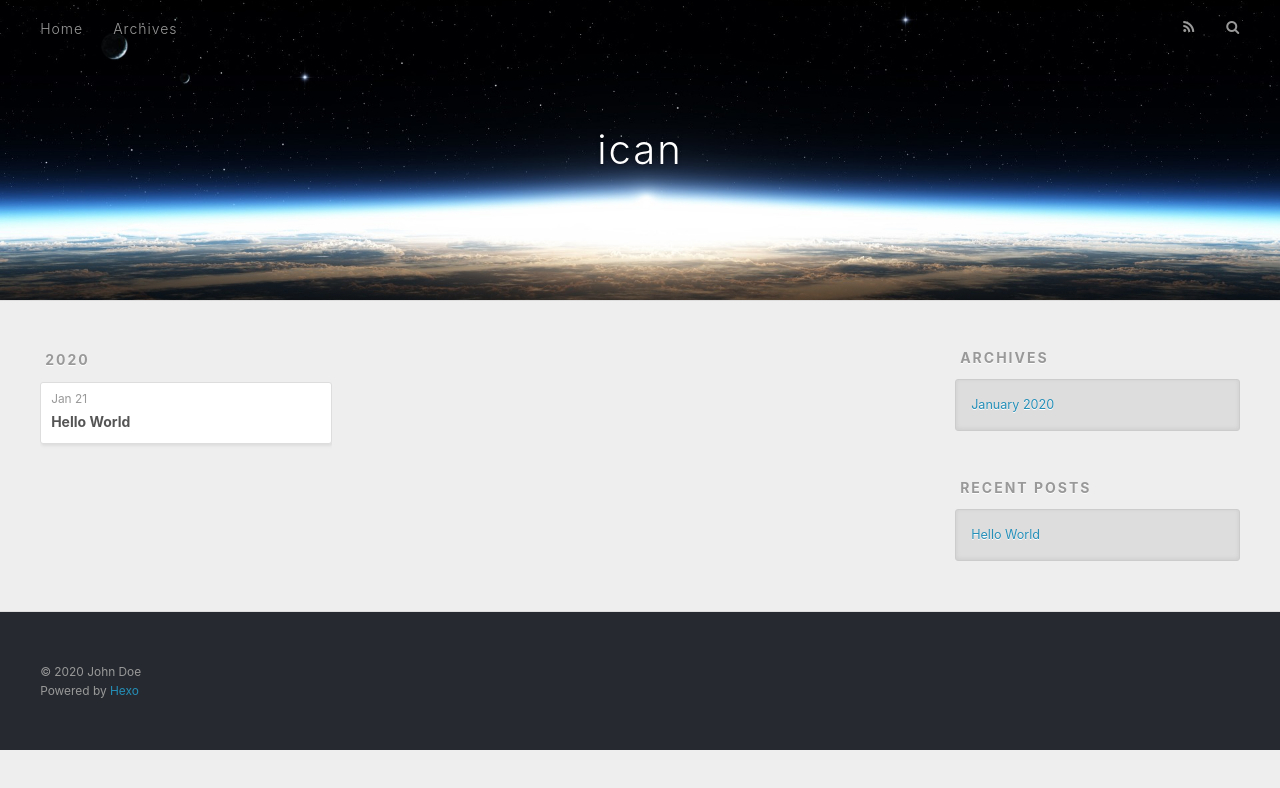
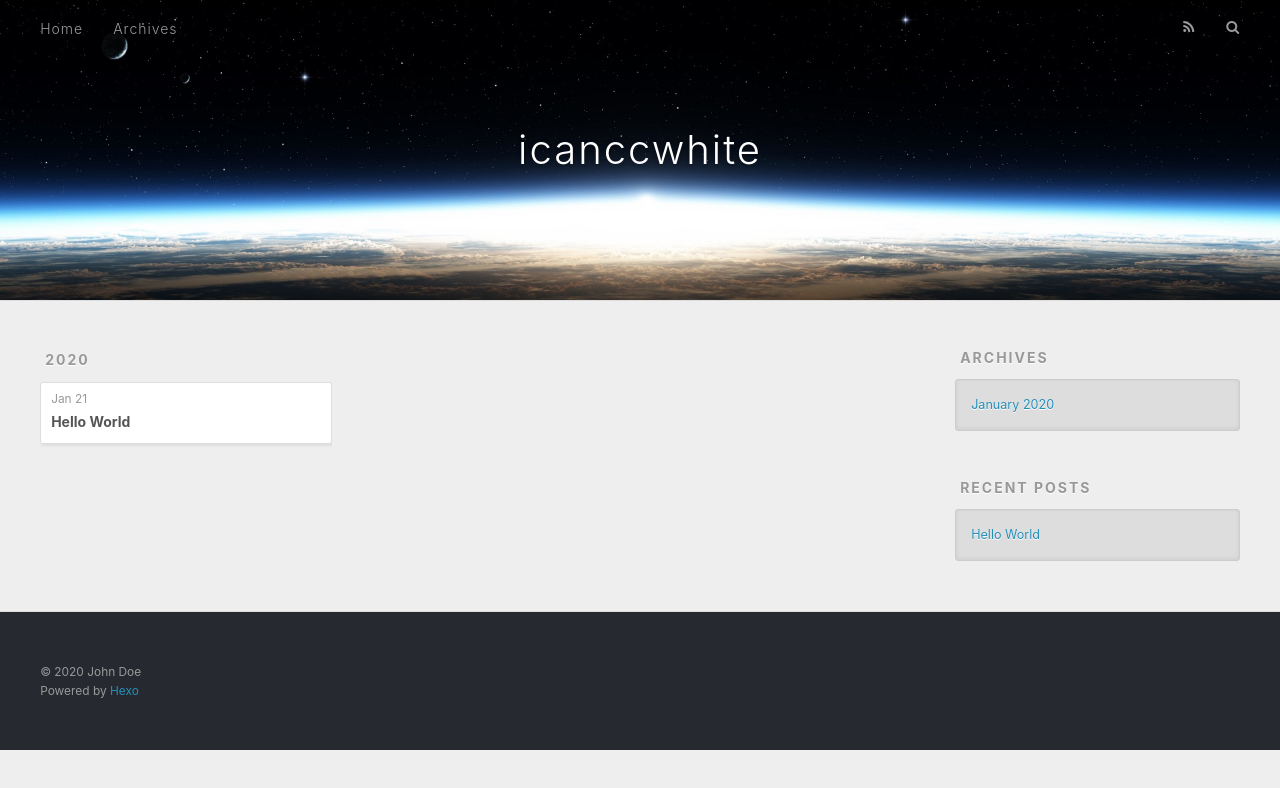
Before and after one commit to icanccwhite/icanccwhite.github.io, a plain HTML site: page archives/2020/01/index.html in a window 1280 px wide. Drawn offline with nearby package versions, Linux system fonts and the light colour scheme.

Commit message:
Site updated: 2020-01-21 14:26:50

```diff
--- a/archives/2020/01/index.html
+++ b/archives/2020/01/index.html
@@ -5,17 +5,17 @@
 
 
 
-  <title>Archives: 2020/1 | ican</title>
+  <title>Archives: 2020/1 | icanccwhite</title>
   <meta name="viewport" content="width=device-width, initial-scale=1, maximum-scale=1">
   <meta property="og:type" content="website">
-<meta property="og:title" content="ican">
+<meta property="og:title" content="icanccwhite">
 <meta property="og:url" content="http://yoursite.com/archives/2020/01/index.html">
-<meta property="og:site_name" content="ican">
+<meta property="og:site_name" content="icanccwhite">
 <meta property="og:locale" content="en_US">
 <meta property="article:author" content="John Doe">
 <meta name="twitter:card" content="summary">
 
-    <link rel="alternate" href="/atom.xml" title="ican" type="application/atom+xml">
+    <link rel="alternate" href="/atom.xml" title="icanccwhite" type="application/atom+xml">
 
 
     <link rel="icon" href="/favicon.png">
@@ -36,7 +36,7 @@
   <div id="header-outer" class="outer">
     <div id="header-title" class="inner">
       <h1 id="logo-wrap">
-        <a href="/" id="logo">ican</a>
+        <a href="/" id="logo">icanccwhite</a>
       </h1>
 
     </div>
```
Also changed, not shown: 2020/01/21/hello-world/index.html (+4 -4 lines), archives/2020/index.html (+5 -5 lines), archives/index.html (+5 -5 lines), index.html (+5 -5 lines).
